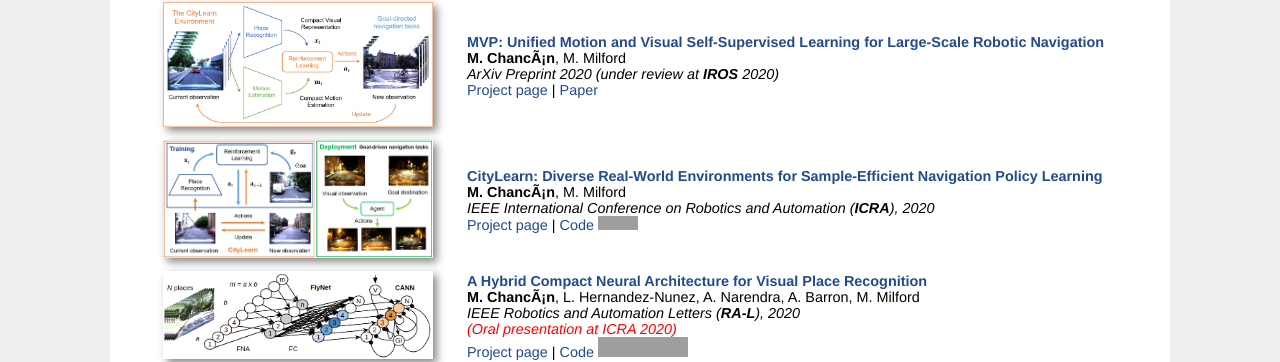
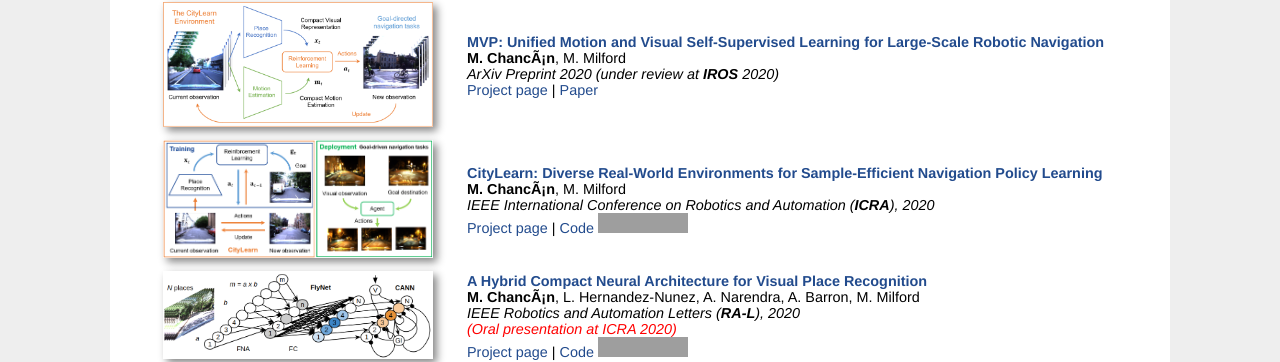
Before and after one commit to mchancan/mchancan.github.io, a Jekyll site: the page built from index.html, in a window 1280 px wide. Shown: the part 474-836 px from the top of the page. Built offline with Jekyll 4.4.1, drawn with Linux system fonts in a browser that asks for light colours; comment, search, counter and statistics services are not loaded; grey boxes are pictures that could not be loaded.

Commit message:
Update index.html

```diff
--- a/index.html
+++ b/index.html
@@ -71,7 +71,7 @@ title: Marvin
 			<em>IEEE International Conference on Robotics and Automation (<b>ICRA</b>), 2020</em></br>
 			<a href="projects/CityLearn/index.html">Project page</a>
 			<!--[<a href="https://arxiv.org/abs/1910.04335">arXiv</a>]-->
-			| <a href="https://github.com/mchancan/citylearn">Code</a> <a><iframe src="https://ghbtns.com/github-btn.html?user=mchancan&repo=citylearn&type=star&count=true&size=small" frameborder="0" scrolling="0" width="40px" height="14px"></iframe></a>
+			| <a href="https://github.com/mchancan/citylearn">Code</a> <a><iframe src="https://ghbtns.com/github-btn.html?user=mchancan&repo=citylearn&type=star&count=true&size=small" frameborder="0" scrolling="0" width="120px" height="20px"></iframe></a>
 			<!--[<a href="https://youtu.be/042KjpOoNVw">Video</a>]-->
 		</td>
 	</tr>
```
